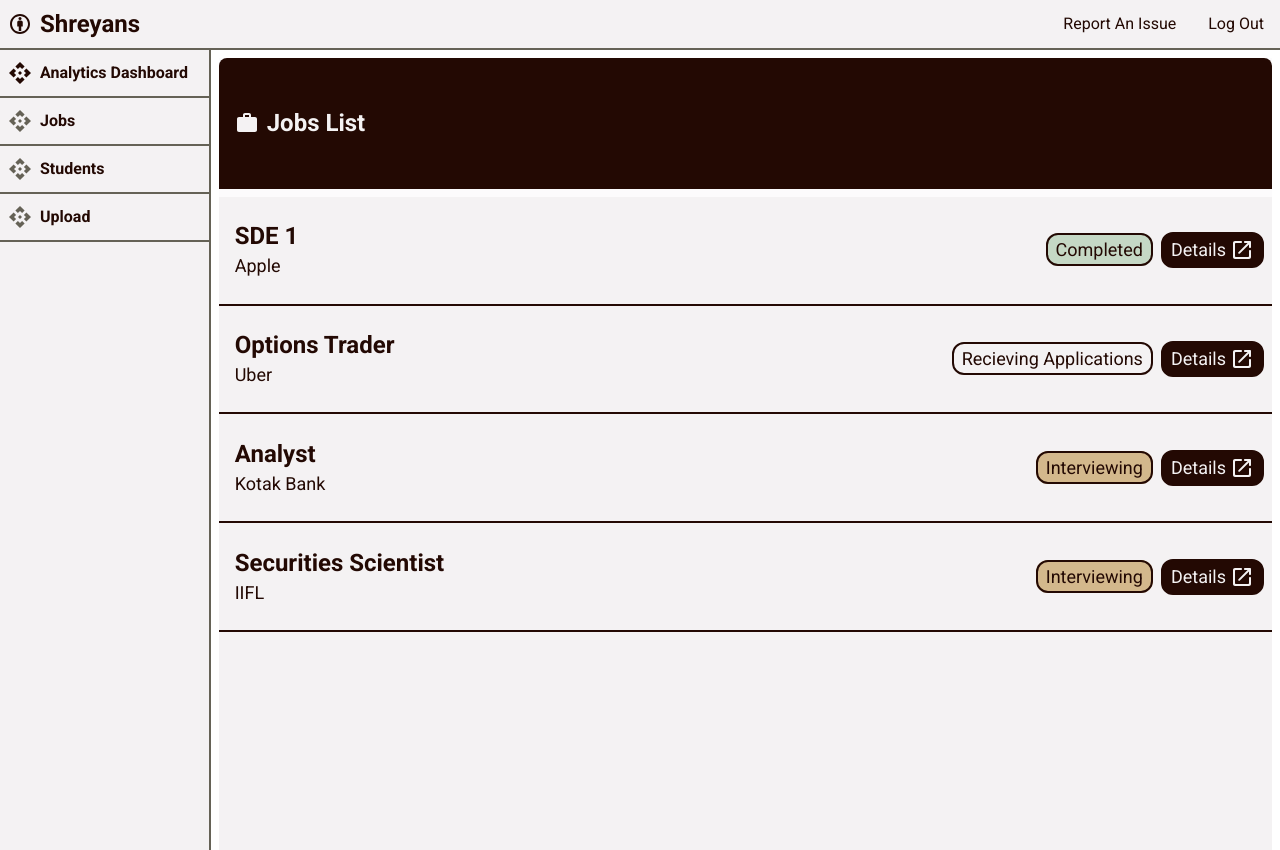
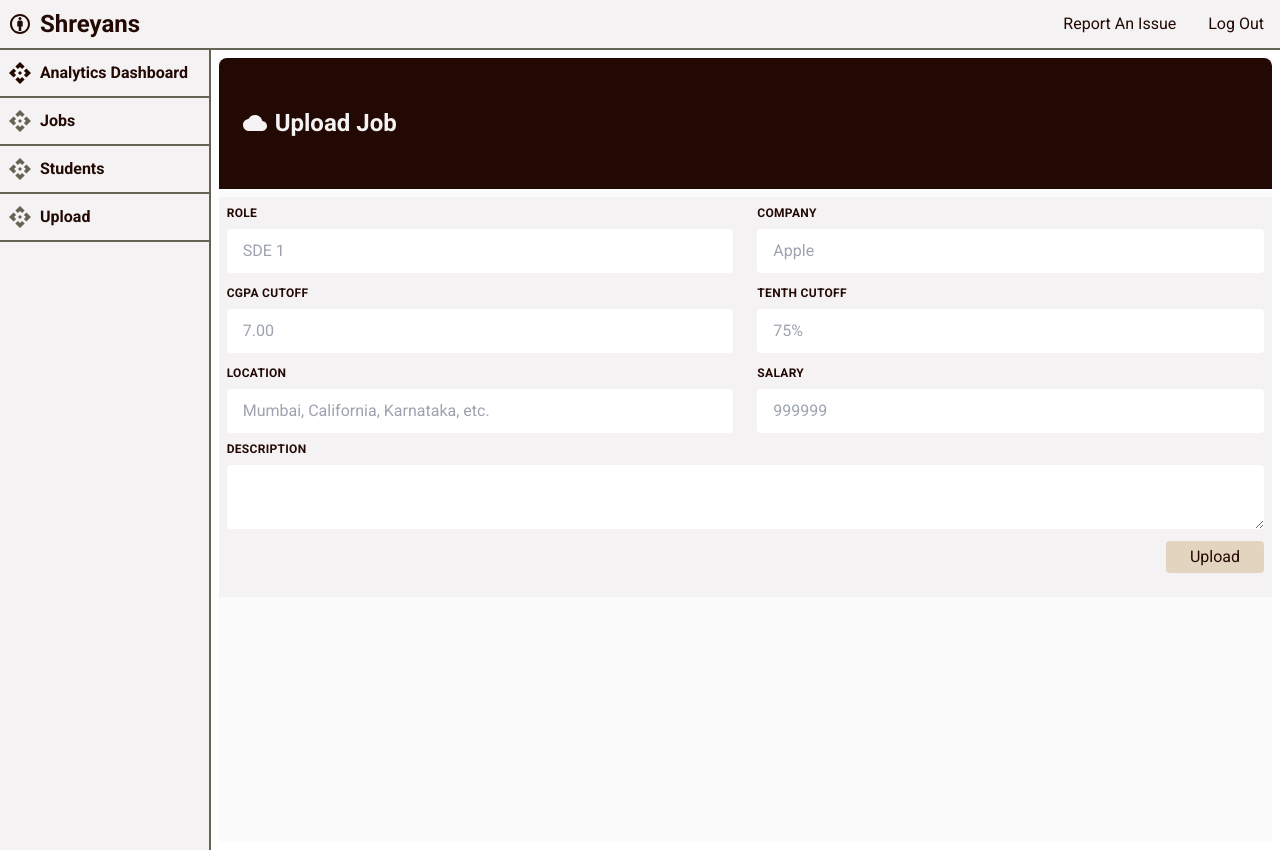
Before and after one commit to shreyanzjain/scoop-mern, a React (Vite) app in the folder frontend/: page /placement-cell in a window 1280 px wide. Built offline with nearby package versions, Linux system fonts and the light colour scheme.

Commit message:
[MIGRATIONS] implement job data upload

```diff
--- a/frontend/src/components/Placement/Placement.jsx
+++ b/frontend/src/components/Placement/Placement.jsx
@@ -12,8 +12,8 @@ export default function () {
       <span className="flex mx-0">
         <SideBar />
         {/* <PlacementDashboard/> */}
-        <PlacementJobs/>
-        {/* <PlacementUpload/> */}
+        {/* <PlacementJobs/>  */}
+        <PlacementUpload/>
         {/* <PlacementStudents/> */}
       </span>
     </div>
--- a/frontend/src/components/Placement/PlacementUpload.jsx
+++ b/frontend/src/components/Placement/PlacementUpload.jsx
@@ -1,7 +1,39 @@
 import React from "react";
+import { useState } from "react";
 import CloudIcon from "@mui/icons-material/Cloud";
+import axios from "axios";
 
 function PlacementUpload() {
+  const [role, setRole] = useState();
+  const [company, setCompany] = useState();
+  const [cgpa_cutoff, setCgpaCutoff] = useState();
+  const [tenth, setTenth] = useState();
+  const [location, setLocation] = useState();
+  const [salary, setSalary] = useState();
+  const [description, setDescription] = useState();
+
+  const handleSubmit = async(e) => {
+    e.preventDefault();
+    await axios.post('https://127.0.0.1:3000/jobs/create/', {
+      company: company,
+      job_role: role,
+      cgpa_cutoff: parseFloat(cgpa_cutoff),
+      tenth: parseFloat(tenth),
+      location: location,
+      salary: parseFloat(salary),
+      job_description: description
+    },
+    {
+      withCredentials: true
+    })
+    .then((res) => {
+      console.log(res);
+    })
+    .catch((err) => {
+      console.log(err);
+    });
+  }
+
   return (
     // placeholder bg color for visibility of the container
     <div className="container w-5/6 bg-whitesmoke bg-opacity-30 m-2">
@@ -20,15 +52,17 @@ function PlacementUpload() {
               <div className="w-full md:w-1/2 px-3 mb-6 md:mb-0">
                 <label
                   className="block uppercase tracking-wide text-licorice text-xs font-bold mb-2"
-                  for="grid-title"
+                  for="grid-role"
                 >
-                  Title
+                  Role
                 </label>
                 <input
+                value={role}
                   className="appearance-none block w-full bg-white text-licorice rounded py-3 px-4 mb-3 leading-tight focus:outline-none focus:border-2 focus:border-licorice"
-                  id="grid-title"
+                  id="grid-role"
                   type="text"
                   placeholder="SDE 1"
+                  onChange={e=>setRole(e.target.value)}
                 />
               </div>
               <div className="w-full md:w-1/2 px-3">
@@ -39,10 +73,12 @@ function PlacementUpload() {
                   Company
                 </label>
                 <input
+                value={company}
                   className="appearance-none block w-full bg-white text-licorice rounded py-3 px-4 leading-tight focus:outline-none focus:border-2 focus:border-licorice"
                   id="grid-company-name"
                   type="text"
                   placeholder="Apple"
+                  onChange={e=>setCompany(e.target.value)}
                 />
               </div>
               <div className="w-full md:w-1/2 px-3 mb-6 md:mb-0">
@@ -53,10 +89,12 @@ function PlacementUpload() {
                   Cgpa Cutoff
                 </label>
                 <input
+                value={cgpa_cutoff}
                   className="appearance-none block w-full bg-white text-licorice rounded py-3 px-4 mb-3 leading-tight focus:outline-none focus:border-2 focus:border-licorice"
                   id="grid-cgpa-cutoff"
-                  type="text"
+                  type="number"
                   placeholder="7.00"
+                  onChange={e=>setCgpaCutoff(e.target.value)}
                 />
               </div>
               <div className="w-full md:w-1/2 px-3">
@@ -67,24 +105,28 @@ function PlacementUpload() {
                   Tenth Cutoff
                 </label>
                 <input
+                value={tenth}
                   className="appearance-none block w-full bg-white text-licorice rounded py-3 px-4 leading-tight focus:outline-none focus:border-2 focus:border-licorice"
                   id="grid-tenth-percentage-cutoff"
-                  type="text"
+                  type="number"
                   placeholder="75%"
+                  onChange={e=>setTenth(e.target.value)}
                 />
               </div>
               <div className="w-full md:w-1/2 px-3">
                 <label
                   className="block uppercase tracking-wide text-licorice text-xs font-bold mb-2"
-                  for="grid-twelfth-percentage-cuttof"
+                  for="grid-location"
                 >
-                  Twelfth Cutoff
+                  Location
                 </label>
                 <input
+                value={location}
                   className="appearance-none block w-full bg-white text-licorice rounded py-3 px-4 leading-tight focus:outline-none focus:border-2 focus:border-licorice"
-                  id="grid-twelfth-percentage-cutoff"
+                  id="grid-location"
                   type="text"
-                  placeholder="75%"
+                  placeholder="Mumbai, California, Karnataka, etc."
+                  onChange={e=>setLocation(e.target.value)}
                 />
               </div>
               <div className="w-full md:w-1/2 px-3">
@@ -92,13 +134,15 @@ function PlacementUpload() {
                   className="block uppercase tracking-wide text-licorice text-xs font-bold mb-2"
                   for="grid-branch-cutoff"
                 >
-                  Branches
+                  Salary
                 </label>
                 <input
+                value={salary}
                   className="appearance-none block w-full bg-white text-licorice rounded py-3 px-4 leading-tight focus:outline-none focus:border-2 focus:border-licorice"
                   id="grid-branch-cutoff"
-                  type="text"
-                  placeholder="IT, CS"
+                  type="number"
+                  placeholder="999999"
+                  onChange={e=>setSalary(e.target.value)}
                 />
               </div>
             </div>
@@ -111,13 +155,15 @@ function PlacementUpload() {
                   Description
                 </label>
                 <textarea
+                value={description}
                   className="appearance-none resize-y block w-full bg-white text-licorice rounded py-3 px-4 mb-3 leading-tight focus:outline-none focus:border-2 focus:border-licorice"
                   id="grid-description"
                   type="textarea"
+                  onChange={e=>setDescription(e.target.value)}
                 />
                 <div className="flex items-center justify-end">
 
-                  <button type="submit" className="bg-tan bg-opacity-50 text-licorice rounded px-6 py-1 hover:bg-tan hover:border-licorice">Upload</button>
+                  <button type="submit" className="bg-tan bg-opacity-50 text-licorice rounded px-6 py-1 hover:bg-tan hover:border-licorice" onClick={handleSubmit}>Upload</button>
                 </div>
               </div>
             </div>
```
Also changed, not shown: 2 other files (tests, documents, lock files or other folders).
